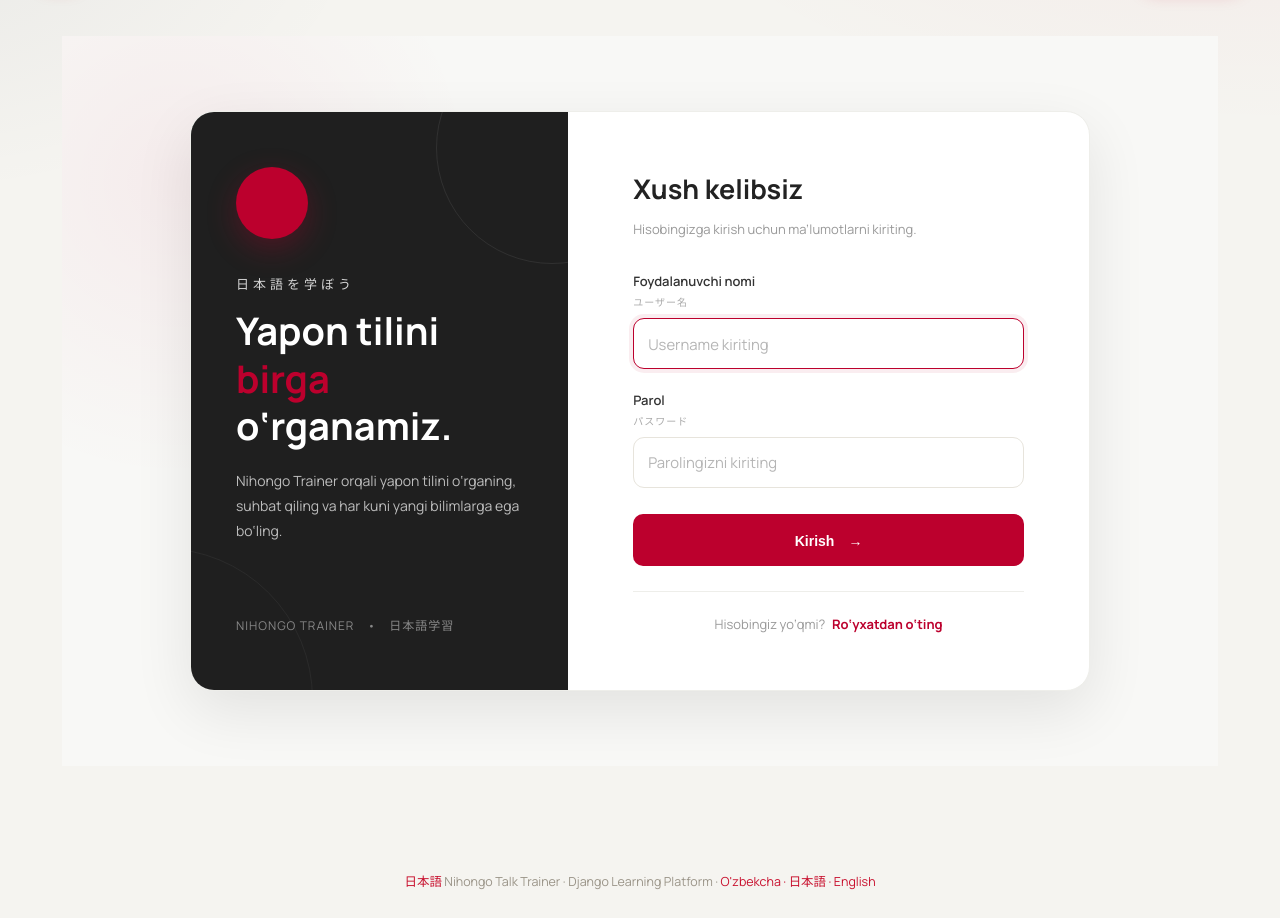
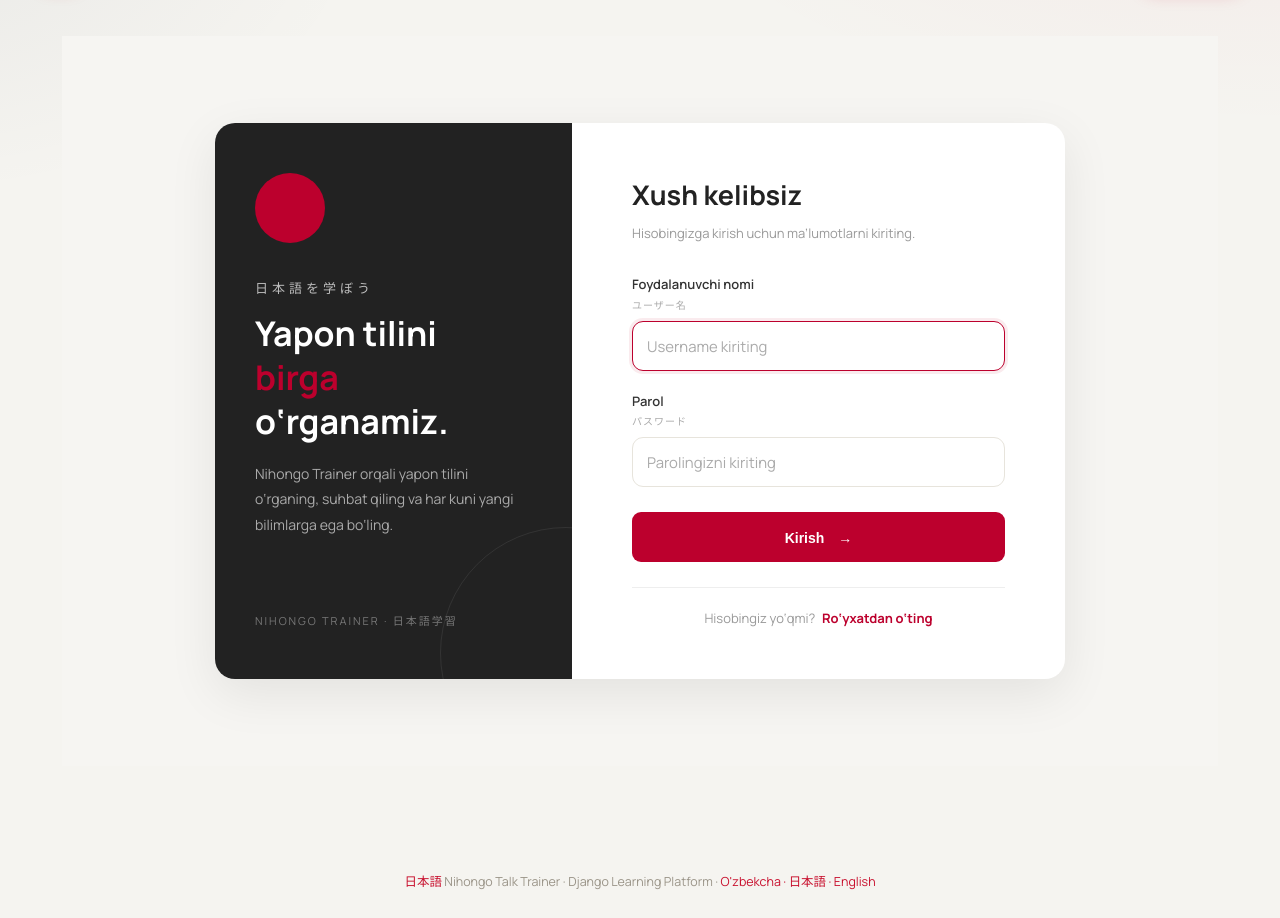
Before and after one commit to zohidjon572/nihongo_trainer_upgraded, a Django app: page /login/ in a window 1280 px wide. Shown: the part 74-992 px from the top of the page. Run offline with Django 5.2, Linux system fonts and the light colour scheme.

Commit message:
yaponcha login dizayni qo'shildi

```diff
--- a/templates/trainer/login.html
+++ b/templates/trainer/login.html
@@ -1,327 +1,318 @@
-{% extends 'trainer/base.html' %}
+{% extends "trainer/base.html" %}
 
 {% block title %}Kirish | Nihongo Trainer{% endblock %}
 
 {% block content %}
 
 <style>
-    .nihongo-login-page {
+    .login-page {
         min-height: calc(100vh - 70px);
-        background:
-            radial-gradient(circle at 10% 20%, rgba(188, 0, 45, 0.05), transparent 25%),
-            #f8f8f6;
+        background: #f6f5f2;
         display: flex;
         align-items: center;
         justify-content: center;
-        padding: 45px 20px;
+        padding: 40px 20px;
     }
 
-    .nihongo-login-wrapper {
+    .login-box {
         width: 100%;
-        max-width: 900px;
-        min-height: 530px;
-        display: grid;
-        grid-template-columns: 42% 58%;
-        background: #fff;
-        border-radius: 24px;
+        max-width: 850px;
+        min-height: 500px;
+        display: flex;
+        background: #ffffff;
+        border-radius: 20px;
         overflow: hidden;
-        box-shadow: 0 20px 60px rgba(0, 0, 0, 0.09);
-        border: 1px solid #eeeeea;
+        box-shadow: 0 15px 50px rgba(0, 0, 0, 0.08);
     }
 
-    /* LEFT SIDE */
+    /* =========================
+       LEFT - JAPAN
+    ========================= */
 
-    .nihongo-login-intro {
-        position: relative;
-        background: #1f1f1f;
+    .login-left {
+        width: 42%;
+        background: #222222;
         color: white;
-        padding: 55px 45px;
+        padding: 50px 40px;
         display: flex;
         flex-direction: column;
         justify-content: space-between;
+        position: relative;
         overflow: hidden;
     }
 
-    .nihongo-login-intro::before {
+    .login-left::after {
         content: "";
         position: absolute;
-        width: 230px;
-        height: 230px;
+        width: 250px;
+        height: 250px;
         border: 1px solid rgba(255,255,255,0.08);
         border-radius: 50%;
-        right: -100px;
-        top: -80px;
+        right: -120px;
+        bottom: -100px;
     }
 
-    .nihongo-login-intro::after {
-        content: "";
-        position: absolute;
-        width: 300px;
-        height: 300px;
-        border: 1px solid rgba(255,255,255,0.05);
-        border-radius: 50%;
-        left: -180px;
-        bottom: -160px;
-    }
-
-    .japan-mark {
-        position: relative;
-        z-index: 2;
-        width: 72px;
-        height: 72px;
+    .japan-circle {
+        width: 70px;
+        height: 70px;
         background: #bc002d;
         border-radius: 50%;
         margin-bottom: 35px;
-        box-shadow: 0 10px 30px rgba(188, 0, 45, 0.3);
     }
 
-    .intro-japanese {
-        position: relative;
-        z-index: 2;
+    .japanese-text {
         font-size: 13px;
         letter-spacing: 4px;
-        color: #d6d6d6;
+        color: #bdbdbd;
         margin-bottom: 12px;
     }
 
-    .intro-title {
-        position: relative;
-        z-index: 2;
-        font-size: 38px;
-        line-height: 1.25;
+    .login-left h1 {
+        font-size: 34px;
+        line-height: 1.3;
         font-weight: 700;
         margin: 0 0 18px;
     }
 
-    .intro-title span {
+    .login-left h1 span {
         color: #bc002d;
     }
 
-    .intro-description {
-        position: relative;
-        z-index: 2;
-        color: #bdbdbd;
+    .login-description {
+        color: #aaa;
         font-size: 14px;
         line-height: 1.8;
-        max-width: 290px;
         margin: 0;
+        max-width: 280px;
     }
 
-    .intro-bottom {
-        position: relative;
-        z-index: 2;
-        color: #888;
-        font-size: 12px;
-        letter-spacing: 1px;
+    .login-brand {
+        color: #777;
+        font-size: 11px;
+        letter-spacing: 2px;
     }
 
-    /* RIGHT SIDE */
+    /* =========================
+       RIGHT - FORM
+    ========================= */
 
-    .nihongo-login-form {
-        padding: 55px 65px;
+    .login-right {
+        width: 58%;
+        padding: 50px 60px;
         display: flex;
         flex-direction: column;
         justify-content: center;
     }
 
-    .form-heading {
-        margin-bottom: 32px;
+    .login-title {
+        margin-bottom: 30px;
     }
 
-    .form-heading h2 {
+    .login-title h2 {
+        margin: 0 0 7px;
+        color: #222;
         font-size: 27px;
         font-weight: 700;
-        color: #222;
-        margin: 0 0 8px;
     }
 
-    .form-heading p {
+    .login-title p {
         margin: 0;
         color: #999;
         font-size: 13px;
     }
 
-    .nihongo-field {
-        margin-bottom: 21px;
+    .login-error {
+        background: #fff1f3;
+        color: #a40027;
+        border: 1px solid #ffd5dc;
+        border-radius: 8px;
+        padding: 10px;
+        text-align: center;
+        font-size: 13px;
+        margin-bottom: 20px;
     }
 
-    .nihongo-field label {
+    .login-field {
+        margin-bottom: 20px;
+    }
+
+    .login-field label {
         display: block;
+        color: #333;
         font-size: 13px;
         font-weight: 600;
-        color: #333;
         margin-bottom: 8px;
     }
 
-    .nihongo-field label small {
+    .login-field label span {
         display: block;
+        color: #aaa;
         font-size: 10px;
-        color: #aaa;
         font-weight: 400;
         margin-top: 2px;
         letter-spacing: 1px;
     }
 
-    .nihongo-input {
+    .login-input {
         width: 100%;
-        height: 51px;
-        border: 1px solid #deded9;
+        height: 50px;
+        box-sizing: border-box;
+        border: 1px solid #ddd;
+        border-radius: 9px;
         background: #fafaf8;
-        border-radius: 10px;
-        padding: 0 15px;
+        padding: 0 14px;
         font-size: 14px;
         outline: none;
         transition: 0.2s;
     }
 
-    .nihongo-input:focus {
+    .login-input:focus {
         background: #fff;
         border-color: #bc002d;
-        box-shadow: 0 0 0 4px rgba(188, 0, 45, 0.07);
+        box-shadow: 0 0 0 3px rgba(188, 0, 45, 0.08);
     }
 
-    .nihongo-input::placeholder {
-        color: #b5b5b5;
+    .login-input::placeholder {
+        color: #aaa;
     }
 
-    .nihongo-login-btn {
+    .login-button {
         width: 100%;
-        height: 52px;
-        border: none;
-        border-radius: 10px;
+        height: 50px;
+        border: 0;
+        border-radius: 9px;
         background: #bc002d;
         color: white;
         font-size: 14px;
         font-weight: 700;
         cursor: pointer;
-        transition: all 0.2s ease;
+        transition: 0.2s;
         margin-top: 5px;
     }
 
-    .nihongo-login-btn:hover {
-        background: #9f0026;
-        transform: translateY(-1px);
-        box-shadow: 0 8px 20px rgba(188, 0, 45, 0.2);
+    .login-button:hover {
+        background: #a00027;
+        box-shadow: 0 7px 20px rgba(188, 0, 45, 0.2);
     }
 
-    .nihongo-error {
-        background: #fff3f4;
-        color: #a00025;
-        border: 1px solid #ffd9de;
-        border-radius: 9px;
-        padding: 10px 12px;
-        font-size: 12px;
-        margin-bottom: 20px;
+    .register {
         text-align: center;
-    }
-
-    .nihongo-register {
-        text-align: center;
+        border-top: 1px solid #eee;
         margin-top: 25px;
-        padding-top: 22px;
-        border-top: 1px solid #eeeeea;
+        padding-top: 20px;
         color: #999;
         font-size: 13px;
     }
 
-    .nihongo-register a {
+    .register a {
         color: #bc002d;
+        text-decoration: none;
         font-weight: 700;
-        text-decoration: none;
         margin-left: 4px;
     }
 
-    .nihongo-register a:hover {
+    .register a:hover {
         text-decoration: underline;
     }
 
-    /* MOBILE */
+    /* =========================
+       MOBILE
+    ========================= */
 
     @media (max-width: 768px) {
 
-        .nihongo-login-wrapper {
-            grid-template-columns: 1fr;
-            max-width: 470px;
+        .login-box {
+            max-width: 460px;
+            flex-direction: column;
         }
 
-        .nihongo-login-intro {
-            min-height: 230px;
-            padding: 32px;
+        .login-left,
+        .login-right {
+            width: 100%;
+            box-sizing: border-box;
         }
 
-        .japan-mark {
-            width: 50px;
-            height: 50px;
+        .login-left {
+            min-height: 250px;
+            padding: 35px;
+        }
+
+        .login-left h1 {
+            font-size: 28px;
+        }
+
+        .login-description,
+        .login-brand {
+            display: none;
+        }
+
+        .japan-circle {
+            width: 55px;
+            height: 55px;
             margin-bottom: 20px;
         }
 
-        .intro-title {
-            font-size: 27px;
-        }
-
-        .intro-description {
-            display: none;
-        }
-
-        .intro-bottom {
-            display: none;
-        }
-
-        .nihongo-login-form {
-            padding: 40px 30px;
+        .login-right {
+            padding: 35px 30px;
         }
     }
 
     @media (max-width: 450px) {
 
-        .nihongo-login-page {
+        .login-page {
             padding: 25px 12px;
         }
 
-        .nihongo-login-form {
-            padding: 35px 22px;
+        .login-left {
+            padding: 30px 25px;
+        }
+
+        .login-right {
+            padding: 30px 22px;
         }
     }
 </style>
 
 
-<div class="nihongo-login-page">
+<div class="login-page">
 
-    <div class="nihongo-login-wrapper">
+    <div class="login-box">
 
-        <!-- LEFT -->
-        <div class="nihongo-login-intro">
+        <!-- JAPANESE INTRO -->
+        <div class="login-left">
 
             <div>
-                <div class="japan-mark"></div>
 
-                <div class="intro-japanese">
+                <div class="japan-circle"></div>
+
+                <div class="japanese-text">
                     日本語を学ぼう
                 </div>
 
-                <h1 class="intro-title">
+                <h1>
                     Yapon tilini<br>
                     <span>birga</span> o‘rganamiz.
                 </h1>
 
-                <p class="intro-description">
+                <p class="login-description">
                     Nihongo Trainer orqali yapon tilini
                     o‘rganing, suhbat qiling va har kuni
                     yangi bilimlarga ega bo‘ling.
                 </p>
+
             </div>
 
-            <div class="intro-bottom">
-                NIHONGO TRAINER　•　日本語学習
+            <div class="login-brand">
+                NIHONGO TRAINER · 日本語学習
             </div>
 
         </div>
 
 
-        <!-- RIGHT -->
-        <div class="nihongo-login-form">
+        <!-- LOGIN FORM -->
+        <div class="login-right">
 
-            <div class="form-heading">
+            <div class="login-title">
 
                 <h2>Xush kelibsiz</h2>
 
@@ -333,7 +324,7 @@
 
 
             {% if form.errors %}
-                <div class="nihongo-error">
+                <div class="login-error">
                     Foydalanuvchi nomi yoki parol noto‘g‘ri.
                 </div>
             {% endif %}
@@ -343,20 +334,20 @@
 
                 {% csrf_token %}
 
-                <!-- USERNAME -->
-                <div class="nihongo-field">
+                <div class="login-field">
 
                     <label for="id_username">
                         Foydalanuvchi nomi
-                        <small>ユーザー名</small>
+                        <span>ユーザー名</span>
                     </label>
 
                     <input
                         type="text"
                         name="username"
                         id="id_username"
-                        class="nihongo-input"
+                        class="login-input"
                         placeholder="Username kiriting"
+                        autocomplete="username"
                         required
                         autofocus
                     >
@@ -364,37 +355,34 @@
                 </div>
 
 
-                <!-- PASSWORD -->
-                <div class="nihongo-field">
+                <div class="login-field">
 
                     <label for="id_password">
                         Parol
-                        <small>パスワード</small>
+                        <span>パスワード</span>
                     </label>
 
                     <input
                         type="password"
                         name="password"
                         id="id_password"
-                        class="nihongo-input"
+                        class="login-input"
                         placeholder="Parolingizni kiriting"
+                        autocomplete="current-password"
                         required
                     >
 
                 </div>
 
 
-                <button
-                    type="submit"
-                    class="nihongo-login-btn"
-                >
+                <button type="submit" class="login-button">
                     Kirish　→
                 </button>
 
             </form>
 
 
-            <div class="nihongo-register">
+            <div class="register">
 
                 Hisobingiz yo‘qmi?
 
```
